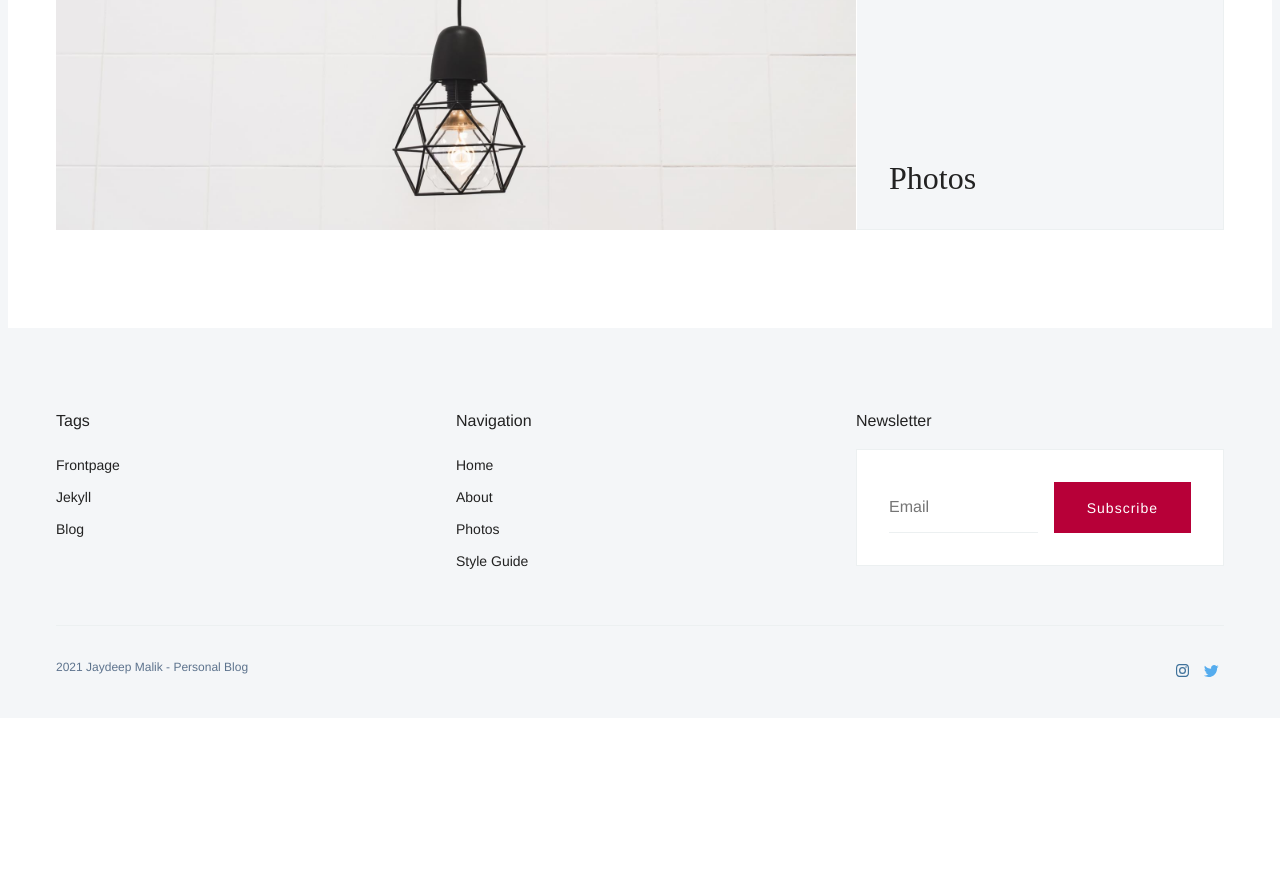
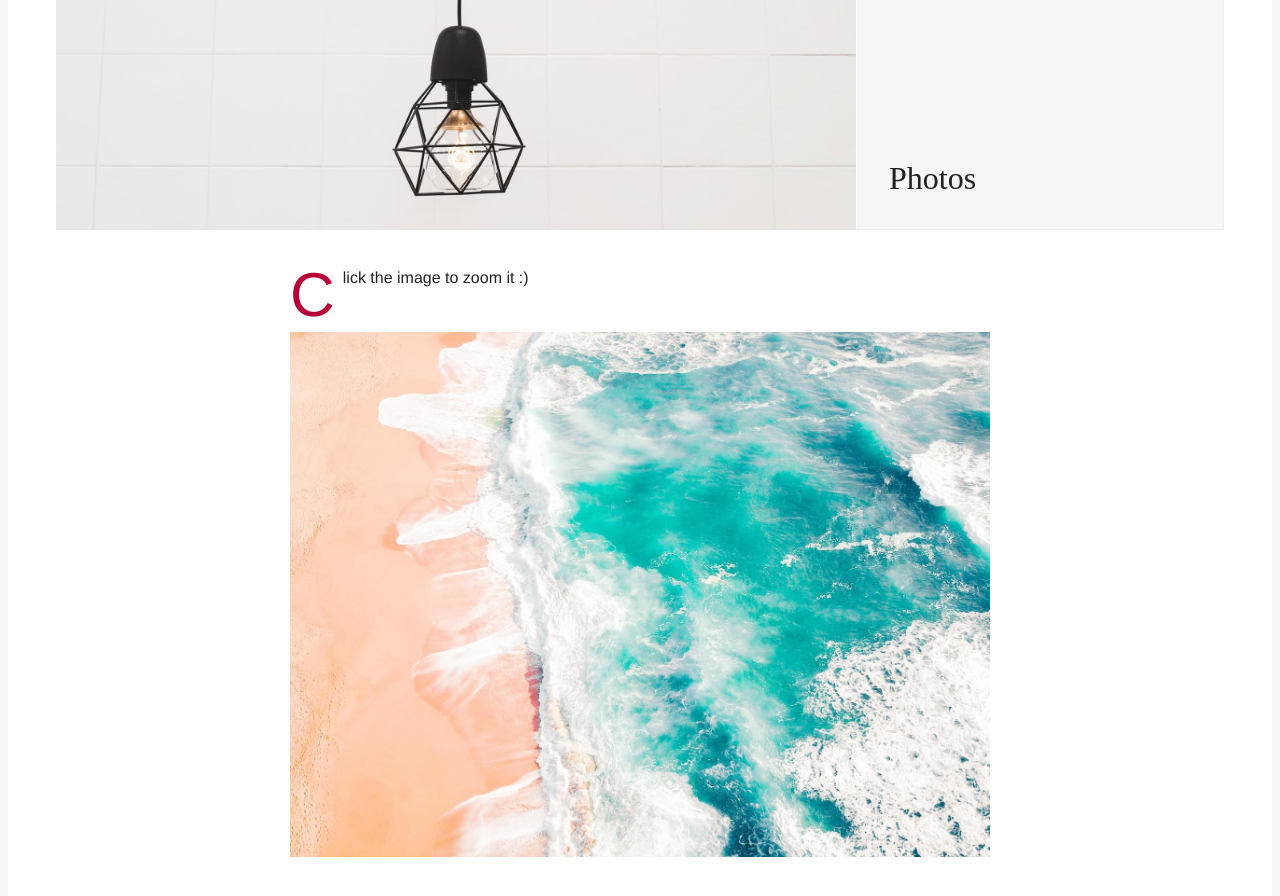
Before and after one commit to jaydeepmalik/jaydeepmalik.com, a Jekyll site: the page built from _pages/photos.md, in a window 1280 px wide and 900 px high, scrolled down 484 px. Shown: the top 896 px of the window. Built offline with Jekyll 4.4.1, drawn with Linux system fonts in a browser that asks for light colours; some web fonts are replaced; before the commit the page ends 1202 px from its top, so only the background shows below that.

Commit message:
Update photos.md

```diff
--- a/_pages/photos.md
+++ b/_pages/photos.md
@@ -3,3 +3,6 @@ layout: page
 title: Photos
 image: '/images/pages/1.jpg'
 ---
+Click the image to zoom it :)
+
+![styleguide](/images/posts/22.jpg)
```
